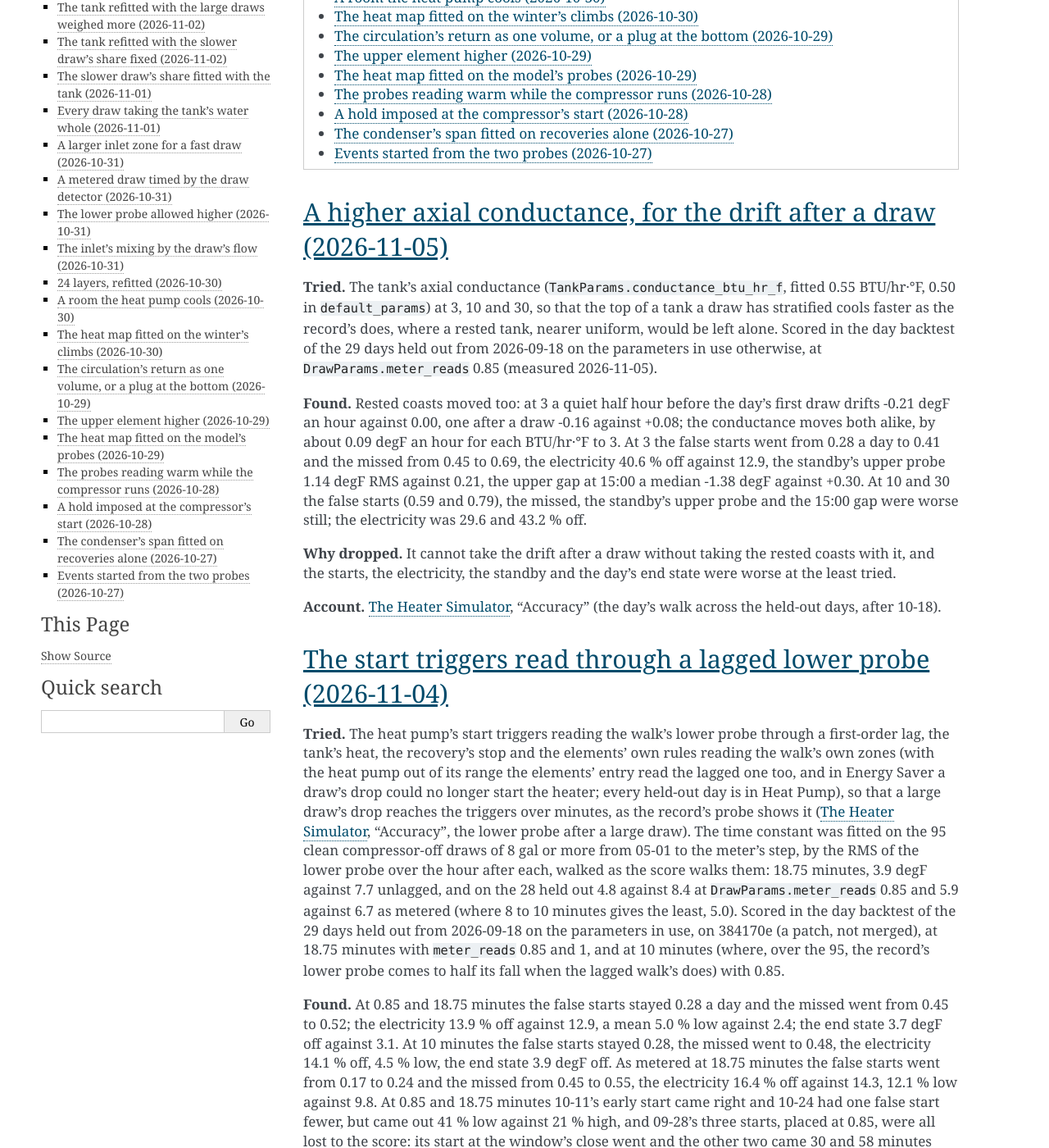
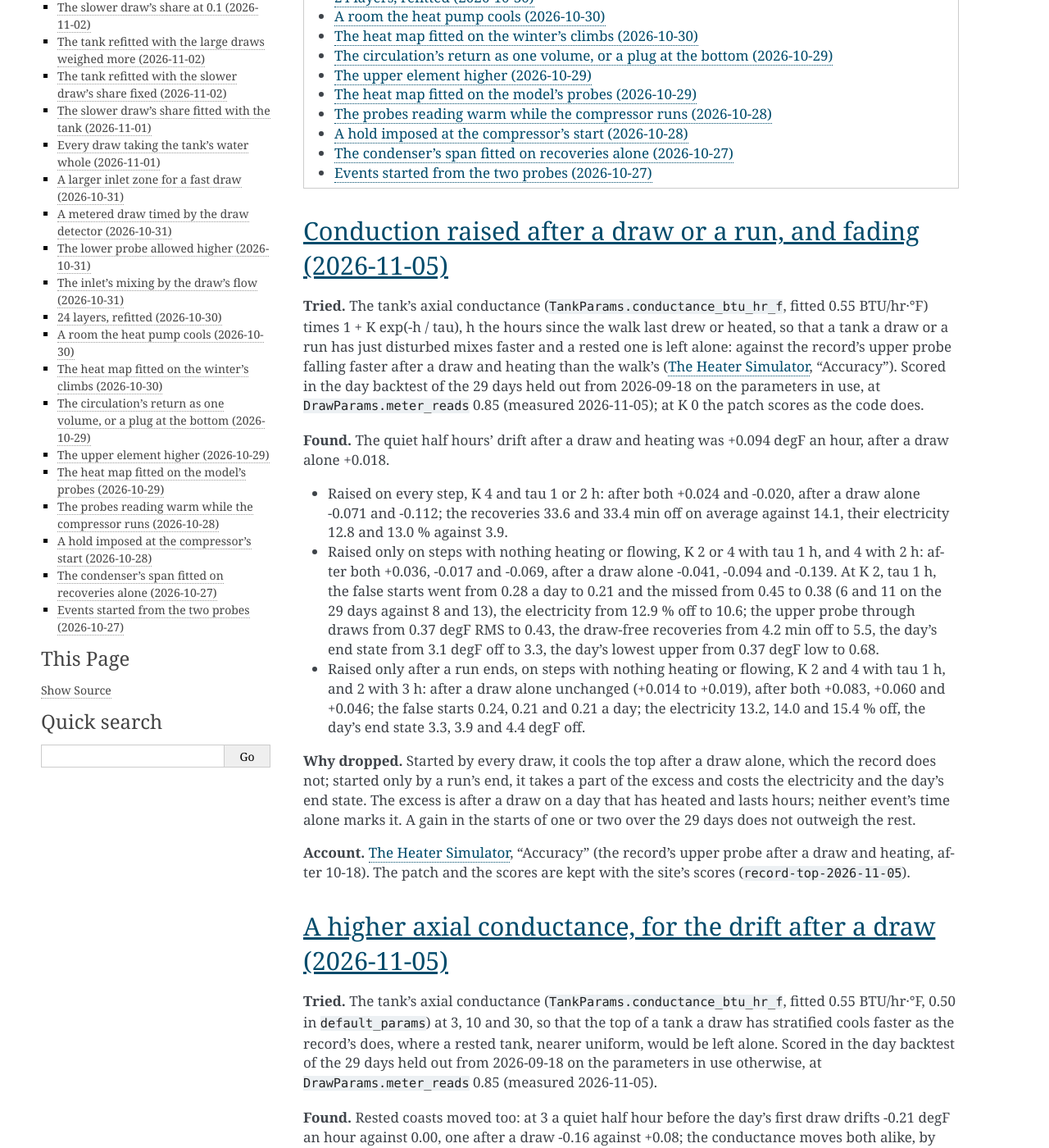
Before and after one commit to eman/nwp500-python, a Sphinx documentation site: the page built from docs/explanation/simulator-tried.rst, in a window 1280 px wide and 1400 px high, scrolled down 915 px. Shown: the whole window at 82% size. Built offline with Sphinx 7.4.7, drawn with Linux system fonts in a browser that asks for light colours; some of the changed text lies outside the part shown.

Commit message:
docs(sim): the record's top falls faster after a draw and heating; fading conduction tried and dropped

```diff
--- a/docs/explanation/simulator-tried.rst
+++ b/docs/explanation/simulator-tried.rst
@@ -11,6 +11,53 @@ named there. When a change is tried and dropped, add it here.
 .. contents::
    :local:
    :depth: 1
+
+
+Conduction raised after a draw or a run, and fading (2026-11-05)
+================================================================
+
+**Tried.** The tank's axial conductance
+(``TankParams.conductance_btu_hr_f``, fitted 0.55 BTU/hr·°F) times
+1 + K exp(-h / tau), h the hours since the walk last drew or heated,
+so that a tank a draw or a run has just disturbed mixes faster and a
+rested one is left alone: against the record's upper probe falling
+faster after a draw and heating than the walk's (:doc:`simulator`,
+"Accuracy"). Scored in the day backtest of the 29 days held out from
+2026-09-18 on the parameters in use, at ``DrawParams.meter_reads`` 0.85
+(measured 2026-11-05); at K 0 the patch scores as the code does.
+
+**Found.** The quiet half hours' drift after a draw and heating was
++0.094 degF an hour, after a draw alone +0.018.
+
+- Raised on every step, K 4 and tau 1 or 2 h: after both +0.024 and
+  -0.020, after a draw alone -0.071 and -0.112; the recoveries 33.6 and
+  33.4 min off on average against 14.1, their electricity 12.8 and
+  13.0 % against 3.9.
+- Raised only on steps with nothing heating or flowing, K 2 or 4 with
+  tau 1 h, and 4 with 2 h: after both +0.036, -0.017 and -0.069, after
+  a draw alone -0.041, -0.094 and -0.139. At K 2, tau 1 h, the false
+  starts went from 0.28 a day to 0.21 and the missed from 0.45 to 0.38
+  (6 and 11 on the 29 days against 8 and 13), the electricity from 12.9
+  % off to 10.6; the upper probe through draws from 0.37 degF RMS to
+  0.43, the draw-free recoveries from 4.2 min off to 5.5, the day's end
+  state from 3.1 degF off to 3.3, the day's lowest upper from 0.37 degF
+  low to 0.68.
+- Raised only after a run ends, on steps with nothing heating or
+  flowing, K 2 and 4 with tau 1 h, and 2 with 3 h: after a draw alone
+  unchanged (+0.014 to +0.019), after both +0.083, +0.060 and +0.046;
+  the false starts 0.24, 0.21 and 0.21 a day; the electricity 13.2,
+  14.0 and 15.4 % off, the day's end state 3.3, 3.9 and 4.4 degF off.
+
+**Why dropped.** Started by every draw, it cools the top after a draw
+alone, which the record does not; started only by a run's end, it
+takes a part of the excess and costs the electricity and the day's end
+state. The excess is after a draw on a day that has heated and lasts
+hours; neither event's time alone marks it. A gain in the starts
+of one or two over the 29 days does not outweigh the rest.
+
+**Account.** :doc:`simulator`, "Accuracy" (the record's upper probe
+after a draw and heating, after 10-18). The patch and the scores are
+kept with the site's scores (``record-top-2026-11-05``).
 
 
 A higher axial conductance, for the drift after a draw (2026-11-05)
```
Also changed, not shown: docs/explanation/simulator.rst (+18 -1 lines).
